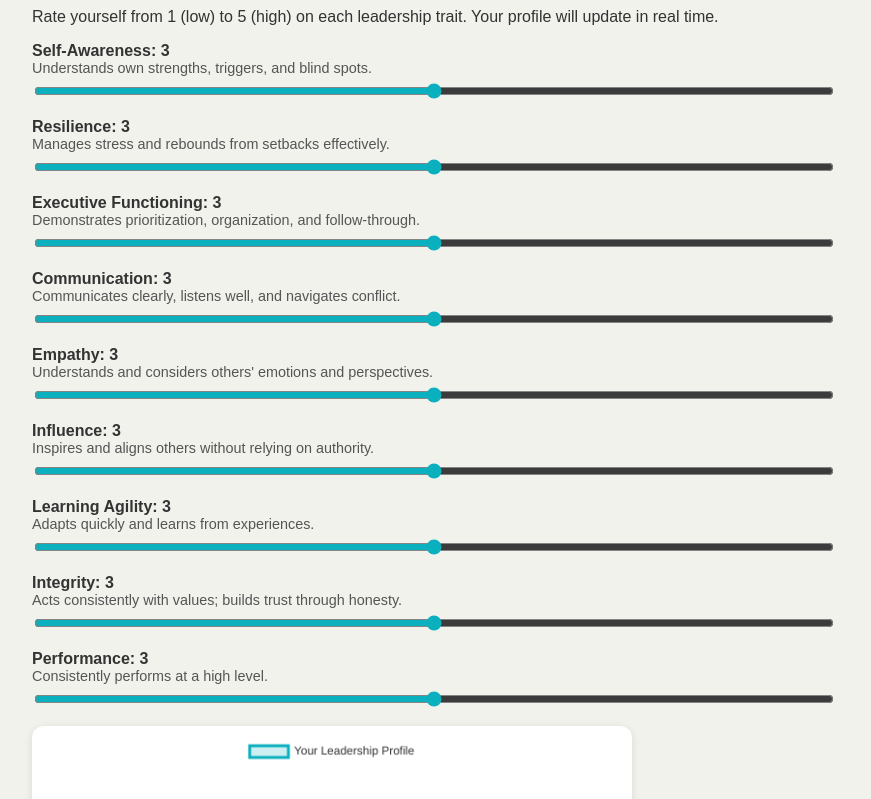
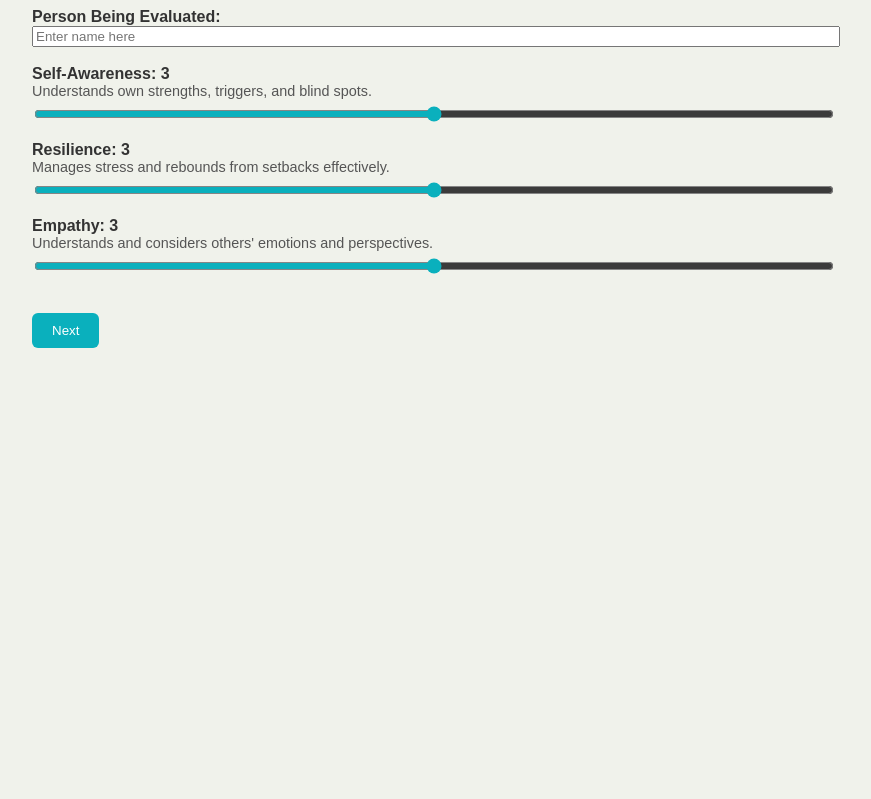
Before and after one commit to dowlingmi01/leadership-radar-chart, a plain HTML site: page index.html in a window 1280 px wide. Shown: the part 100-899 px from the top of the page, without its empty margins (208-1079 px from the left). After the commit the page ends 800 px from the top, so only its background shows below. Drawn offline with nearby package versions, Linux system fonts and the light colour scheme.

Commit message:
Update index.html to 4 pages

```diff
--- a/index.html
+++ b/index.html
@@ -23,7 +23,7 @@
       margin-right: 15px;
     }
     h2 {
-      color: #0AB0BD;
+      color: #3D476B;
     }
     canvas {
       max-width: 600px;
@@ -44,63 +44,114 @@
       color: #555;
       margin-bottom: 5px;
     }
-    input[type=range] {
+    input[type=range], input[type=text] {
       width: 100%;
       accent-color: #0AB0BD;
+    }
+    .page {
+      display: none;
+    }
+    .page.active {
+      display: block;
+    }
+    .nav-button {
+      margin-top: 20px;
+      background-color: #0AB0BD;
+      color: white;
+      padding: 10px 20px;
+      border: none;
+      border-radius: 6px;
+      cursor: pointer;
     }
   </style>
 </head>
 <body>
   <header>
-    <img src="https://dowpig440.wordpress.com/wp-content/uploads/2025/05/the-collective-rise-logo-rgb_full-color-dark.png" alt="The Collective Rise Logo">
-    <h2>Leadership Assessment</h2>
+    <img src="https://dowpig440.wordpress.com/wp-content/uploads/2025/04/workinglogo3.png?w=1024" alt="The Collective Rise Logo">
+    <h2>Leadership Radar Self-Assessment</h2>
   </header>
 
-  <p>Rate yourself from 1 (low) to 5 (high) on each leadership trait. Your profile will update in real time.</p>
-  <div id="sliders"></div>
+  <div id="page1" class="page active">
+    <label for="evaluatee">Person Being Evaluated:</label><br>
+    <input type="text" id="evaluatee" placeholder="Enter name here"><br><br>
+    <div id="group1"></div>
+    <button class="nav-button" onclick="nextPage(1)">Next</button>
+  </div>
+
+  <div id="page2" class="page">
+    <div id="group2"></div>
+    <button class="nav-button" onclick="nextPage(2)">Next</button>
+  </div>
+
+  <div id="page3" class="page">
+    <div id="group3"></div>
+    <button class="nav-button" onclick="nextPage(3)">Submit</button>
+  </div>
+
+  <div id="page4" class="page">
     <canvas id="radarChart"></canvas>
+  </div>
 
   <script>
     const traits = [
-      "Self-Awareness", "Resilience", "Executive Functioning",
-      "Communication", "Empathy", "Influence",
-      "Learning Agility", "Integrity", "Performance"
+      "Self-Awareness", "Resilience", "Empathy",
+      "Executive Functioning", "Communication", "Learning Agility",
+      "Influence", "Integrity", "Performance"
     ];
 
     const descriptions = [
       "Understands own strengths, triggers, and blind spots.",
       "Manages stress and rebounds from setbacks effectively.",
+      "Understands and considers others' emotions and perspectives.",
       "Demonstrates prioritization, organization, and follow-through.",
       "Communicates clearly, listens well, and navigates conflict.",
-      "Understands and considers others' emotions and perspectives.",
+      "Adapts quickly and learns from experiences.",
       "Inspires and aligns others without relying on authority.",
-      "Adapts quickly and learns from experiences.",
       "Acts consistently with values; builds trust through honesty.",
       "Consistently performs at a high level."
     ];
 
-    const slidersDiv = document.getElementById('sliders');
     const scores = Array(traits.length).fill(3);
 
-    traits.forEach((trait, index) => {
+    function createSliders(containerId, startIdx, endIdx) {
+      const container = document.getElementById(containerId);
+      for (let i = startIdx; i <= endIdx; i++) {
         const group = document.createElement('div');
         group.className = 'slider-group';
         group.innerHTML = `
-        <label>${trait}: <span id="label-${index}">${scores[index]}</span></label><br>
-        <div class="description">${descriptions[index]}</div>
+          <label>${traits[i]}: <span id="label-${i}">${scores[i]}</span></label><br>
+          <div class="description">${descriptions[i]}</div>
           <input type="range" min="1" max="5" value="3" step="1"
-               oninput="updateScore(${index}, this.value)" />
+                 oninput="updateScore(${i}, this.value)" />
         `;
-      slidersDiv.appendChild(group);
-    });
+        container.appendChild(group);
+      }
+    }
 
+    createSliders("group1", 0, 2);
+    createSliders("group2", 3, 5);
+    createSliders("group3", 6, 8);
+
+    function updateScore(index, value) {
+      scores[index] = Number(value);
+      document.getElementById(`label-${index}`).innerText = value;
+    }
+
+    function nextPage(current) {
+      document.getElementById(`page${current}`).classList.remove('active');
+      const next = current + 1;
+      document.getElementById(`page${next}`).classList.add('active');
+      if (next === 4) showChart();
+    }
+
+    function showChart() {
       const ctx = document.getElementById('radarChart').getContext('2d');
-    const chart = new Chart(ctx, {
+      new Chart(ctx, {
         type: 'radar',
         data: {
           labels: traits,
           datasets: [{
-          label: 'Your Leadership Profile',
+            label: 'Leadership Profile',
             data: scores,
             fill: true,
             backgroundColor: 'rgba(10, 176, 189, 0.2)',
@@ -137,12 +188,6 @@
           }
         }
       });
-
-    function updateScore(index, value) {
-      scores[index] = Number(value);
-      document.getElementById(`label-${index}`).innerText = value;
-      chart.data.datasets[0].data = scores;
-      chart.update();
     }
   </script>
 </body>
```
Lines whose indentation alone changed are shown as unchanged.
